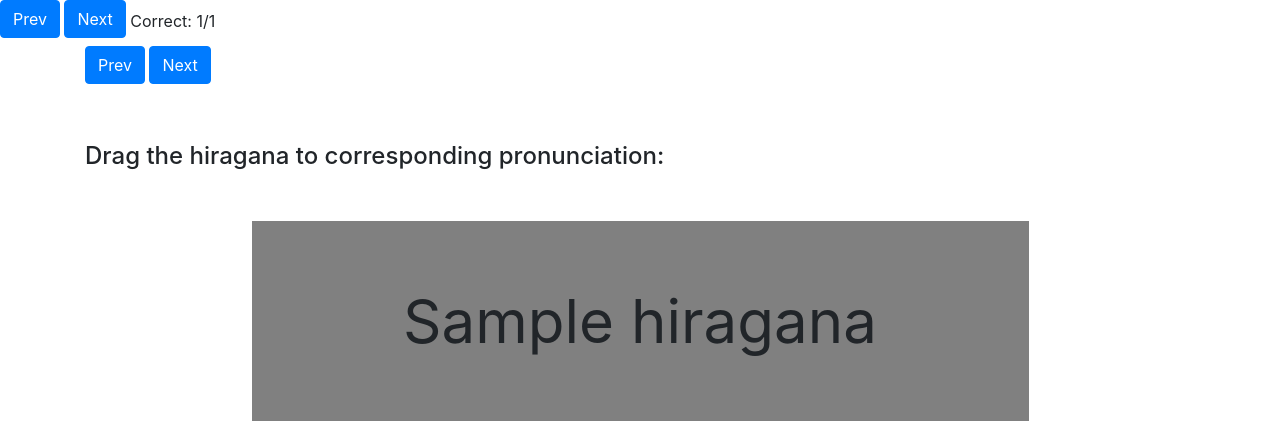
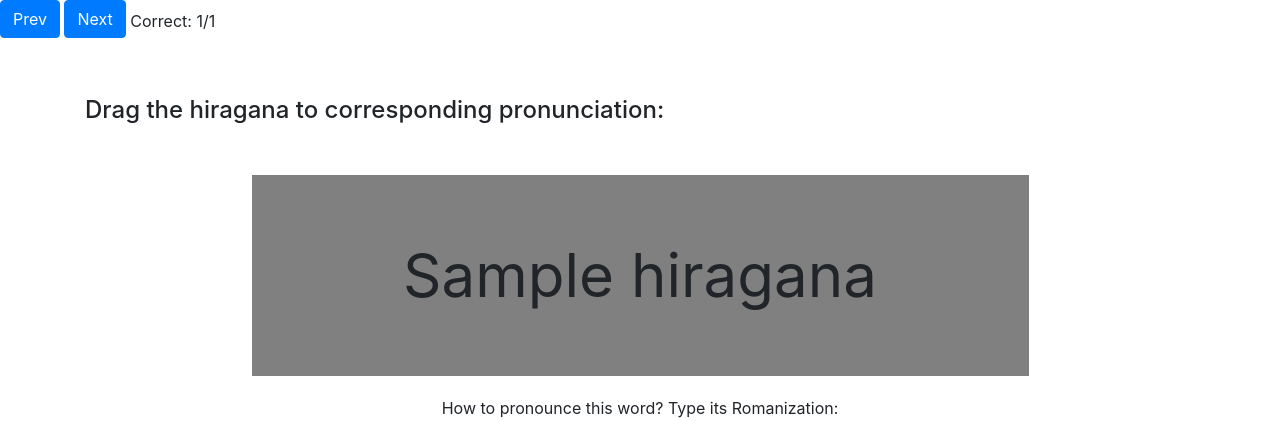
Before and after one commit to ShionWayne/Japanese-Hiragana-Learning, a Flask app: template templates/quiz_3.html in a window 1280 px wide. Shown: the part 56-477 px from the top of the page. Run offline with Flask 2, Linux system fonts and the light colour scheme; the template is opened without the code that fills it: most values are stand-ins (such as "Sample title", 1, 10 or a date in 2020); some libraries are stand-ins or nearby versions.

Commit message:
Update quiz_3.html

```diff
--- a/templates/quiz_3.html
+++ b/templates/quiz_3.html
@@ -6,9 +6,6 @@
 {% endblock %}
 
 {% block content %}
-<button type="submit" class="btn btn-primary mb-2"><a href="{{ url_for('quiz', id=2) }}" style="color:inherit">Prev</a></button>
-<button type="submit" class="btn btn-primary mb-2"><a href="{{ url_for('quiz', id=4) }}" style="color:inherit">Next</a></button>
-
 
 <h4 id="quiz_3_instruct">
     Drag the hiragana to corresponding pronunciation:
@@ -16,7 +13,7 @@
 
 <div id="quiz_3_content">
     <div id="hiragana-question">
-        {{ data[0].hiragana }}
+        {{ data.hiragana }}
     </div>
     <div id="quiz_3_question_instrct">
         How to pronounce this word? Type its Romanization:
```
